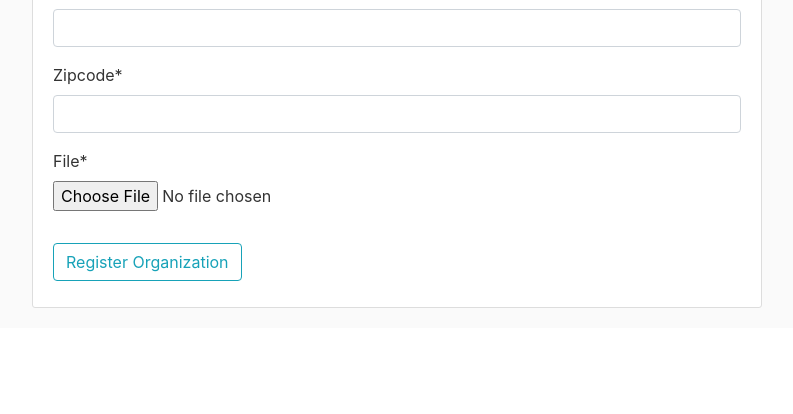
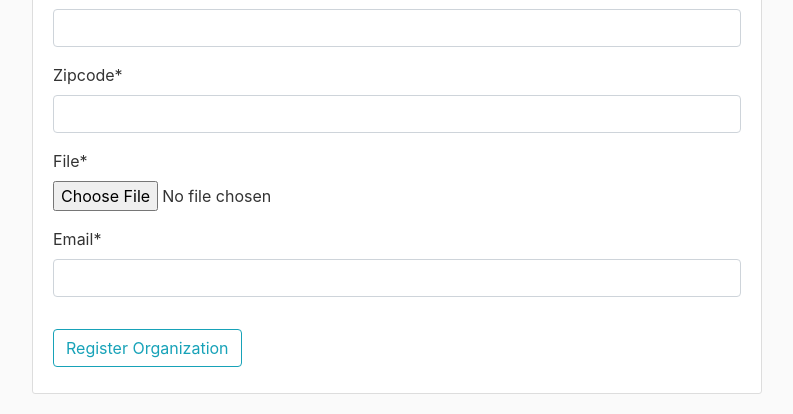
Before and after one commit to PaulOhNoes/CSC400, a Django app: page /donos/organization/new/ in a window 1280 px wide. Shown: the part 735-1149 px from the top of the page, without its empty margins (53-846 px from the left). Before the commit the page ends 1043 px from the top, so only its background shows below. Run offline with Django 3.2, Linux system fonts and the light colour scheme; the visitor is signed in with stand-in values (Sample User, id 1); some libraries are stand-ins or nearby versions.

Commit message:
- Org now have an email

```diff
--- a/donos/models.py
+++ b/donos/models.py
@@ -18,6 +18,7 @@ class Organization(models.Model):
     # abbreviated state name
     state = models.CharField(max_length=2)
     zipcode = models.CharField(max_length=5)
+    email = models.EmailField()
     file = models.FileField(default='verification_files/default.pdf', upload_to='verification_files',
                             validators=[FileExtensionValidator(allowed_extensions=['pdf'])])
 
--- a/templates/donos/drive_detail.html
+++ b/templates/donos/drive_detail.html
@@ -4,7 +4,7 @@
     <article class="media content-section">
           <div class="media-body">
             <div class="article-metadata">
-              <a class="mr-2" href="#">{{ drive.author }}</a>   // <a class="mr-2" href="#">{{ drive.orgID }}</a>
+              <a class="mr-2" href="#">{{ drive.author }}</a>   // <a class="mr-2" href="{% url 'donos-organization-view' drive.orgID.id %}">{{ drive.orgID }}</a>
               <small class="text-muted">{{ drive.start_date|date:"F d, Y" }} - {{ drive.start_date|date:"F d, Y" }}</small>
                 {% if object.author == user %}
                     <div>
@@ -25,6 +25,9 @@
             </p>
             <p class="article-content">{{ drive.content }}</p>
 
+              <div>
+                Org Email: {{ drive.orgID.email }}
+              </div>
               <div>
                 Drop Off Location: {{ drive.address }}, {{ drive.city }}, {{ drive.state }} {{ drive.zipcode }}
               </div>
--- a/templates/donos/organization_view.html
+++ b/templates/donos/organization_view.html
@@ -5,6 +5,7 @@
     <p>VERIFIED: {{ org.verified }}</p>
     <p>{{ org.description}}</p>
     <p>{{org.address }}, {{ org.city }} {{ org.state }}</p>
+    <p>{{ org.email }}</p>
 
     {% if org.id is user.organization.id %}
         <a href="{% url 'donos-organization-settings' %}">Settings</a>
--- a/users/forms.py
+++ b/users/forms.py
@@ -32,11 +32,11 @@ class ProfileUpdateForm(forms.ModelForm):
 class OrganizationForm(forms.ModelForm):
     class Meta:
         model = Organization
-        fields = ['name', 'description', 'address', 'city', 'state', 'zipcode', 'file']
+        fields = ['name', 'description', 'address', 'city', 'state', 'zipcode', 'file', 'email']
         exclude = ["user"]
 
 
 class OrganizationUpdateForm(forms.ModelForm):
     class Meta:
         model = Organization
-        fields = ['name', 'description', 'address', 'city', 'state', 'zipcode', 'file']
+        fields = ['name', 'description', 'address', 'city', 'state', 'zipcode', 'file', 'email']
```
